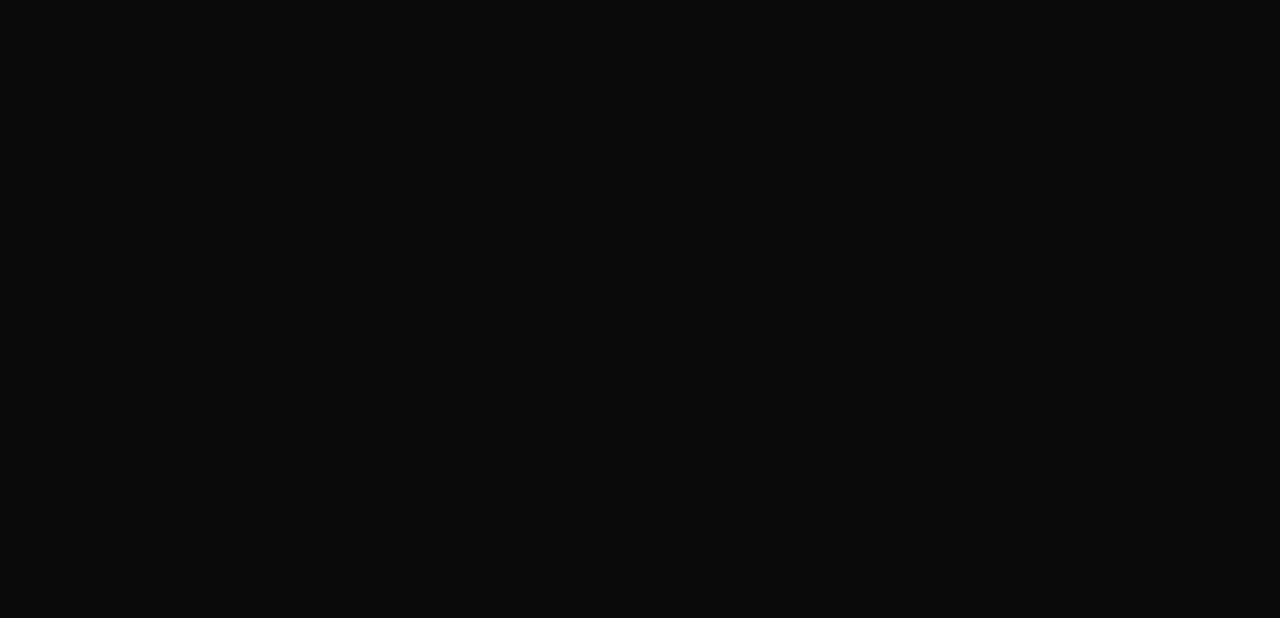
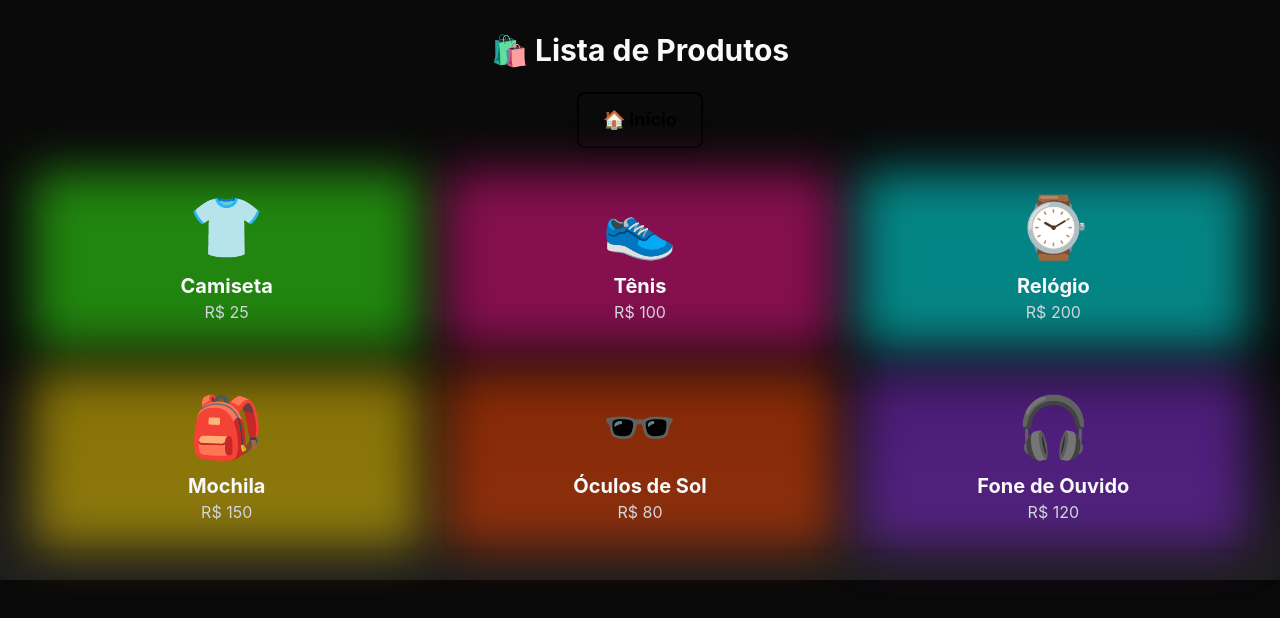
Before and after one commit to Davi-Choradeira/e-commerce, a Nuxt app: page /produtos in a window 1280 px wide. Before the commit this address had no page. Shown: the top 618 px of the page. Built offline with nearby package versions, Linux system fonts and the light colour scheme.

Commit message:
Estruturação das IDs - Melhor organização das páginas

```diff
--- a/pages/produto/[id].vue
+++ b/pages/produto/[id].vue
@@ -1,22 +1,43 @@
 <template>
-  <div>
-    produto
-    <div>
-      {{ produto.nome }}
-    </div>
+  <div class="container mx-auto p-8 flex flex-col items-center bg-gelo rounded-lg shadow-lg text-preto">
+    <h2 class="text-3xl font-bold mb-4">{{ produto?.nome }}</h2>
+
+    <!-- Emoji do produto -->
+    <div class="text-6xl mb-6">{{ produto?.emoji }}</div>
+
+    <p class="text-lg text-gray-300 mb-4">Preço: R$ {{ produto?.preco }}</p>
+    <p class="text-sm text-gray-400 mb-6">🚀 Envio rápido! Chega em até 3 dias úteis.</p>
+
+    <!-- Botão de compra -->
+    <button class="bg-verdeNeon text-black px-6 py-3 rounded-lg hover:bg-green-500 transition">
+      🛒 Comprar Agora
+    </button>
+
+    <!-- Voltar para a lista de produtos -->
+    <NuxtLink to="/produtos" class="block text-blue-400 hover:underline mt-6">
+      ← Voltar para a Lista de Produtos
+    </NuxtLink>
   </div>
 </template>
 
 <script setup>
+import { ref, watch } from "vue";
 import { useRoute } from "vue-router";
 
 const route = useRoute();
-
 const produtos = [
-  { id: 1, nome: "Camiseta", preco: 25 },
-  { id: 2, nome: "Tênis", preco: 100 },
-  { id: 3, nome: "Relógio", preco: 200 }
+  { id: 1, nome: "Camiseta", preco: 25, emoji: "👕" },
+  { id: 2, nome: "Tênis", preco: 100, emoji: "👟" },
+  { id: 3, nome: "Relógio", preco: 200, emoji: "⌚" },
+  { id: 4, nome: "Mochila", preco: 150, emoji: "🎒" },
+  { id: 5, nome: "Óculos de Sol", preco: 80, emoji: "🕶️" },
+  { id: 6, nome: "Fone de Ouvido", preco: 120, emoji: "🎧" }
 ];
 
-const produto = produtos.find((p) => p.id == route.params.id);
+const produto = ref(produtos.find((p) => p.id == route.params.id));
+
+// 🚀 Detecta mudanças no ID e atualiza o produto automaticamente
+watch(() => route.params.id, (newId) => {
+  produto.value = produtos.find((p) => p.id == newId);
+});
 </script>
--- /dev/null
+++ b/pages/produtos.vue
@@ -0,0 +1,38 @@
+<template>
+    <div class="container mx-auto p-8 bg-gelo text-preto rounded-lg shadow-lg">
+      <h1 class="text-3xl font-bold mb-6 text-center">🛍️ Lista de Produtos</h1>
+
+      <!-- Botão "🏠 Início" destacado -->
+      <NuxtLink to="/" class="bg-verdeNeon text-black text-lg font-bold px-6 py-3 rounded-lg border-2 border-black hover:bg-green-500 transition block w-fit mx-auto mb-6 shadow-lg flex items-center justify-center gap-2">
+        🏠 Início
+      </NuxtLink>
+
+      <div class="grid grid-cols-1 md:grid-cols-2 lg:grid-cols-3 gap-6">
+        <div
+          v-for="produto in produtos"
+          :key="produto.id"
+          class="relative p-6 bg-cinzaClaro rounded-lg shadow-md transition-transform duration-300 hover:scale-105 cursor-pointer text-center"
+        >
+          <!-- Efeito Neon -->
+          <div class="absolute inset-0 rounded-lg blur-xl opacity-50" :style="{ backgroundColor: produto.corNeon }"></div>
+
+          <NuxtLink :to="'/produto/' + produto.id" class="block relative z-10">
+            <div class="text-6xl mb-4">{{ produto.emoji }}</div> <!-- Emoji do produto -->
+            <div class="text-xl font-bold">{{ produto.nome }}</div>
+            <p class="text-gray-300">R$ {{ produto.preco }}</p>
+          </NuxtLink>
+        </div>
+      </div>
+    </div>
+  </template>
+
+  <script setup>
+  const produtos = [
+    { id: 1, nome: "Camiseta", preco: 25, emoji: "👕", corNeon: "#39FF14" },
+    { id: 2, nome: "Tênis", preco: 100, emoji: "👟", corNeon: "#FF1493" },
+    { id: 3, nome: "Relógio", preco: 200, emoji: "⌚", corNeon: "#00FFFF" },
+    { id: 4, nome: "Mochila", preco: 150, emoji: "🎒", corNeon: "#FFD700" },
+    { id: 5, nome: "Óculos de Sol", preco: 80, emoji: "🕶️", corNeon: "#FF4500" },
+    { id: 6, nome: "Fone de Ouvido", preco: 120, emoji: "🎧", corNeon: "#8A2BE2" }
+  ];
+  </script>
```
